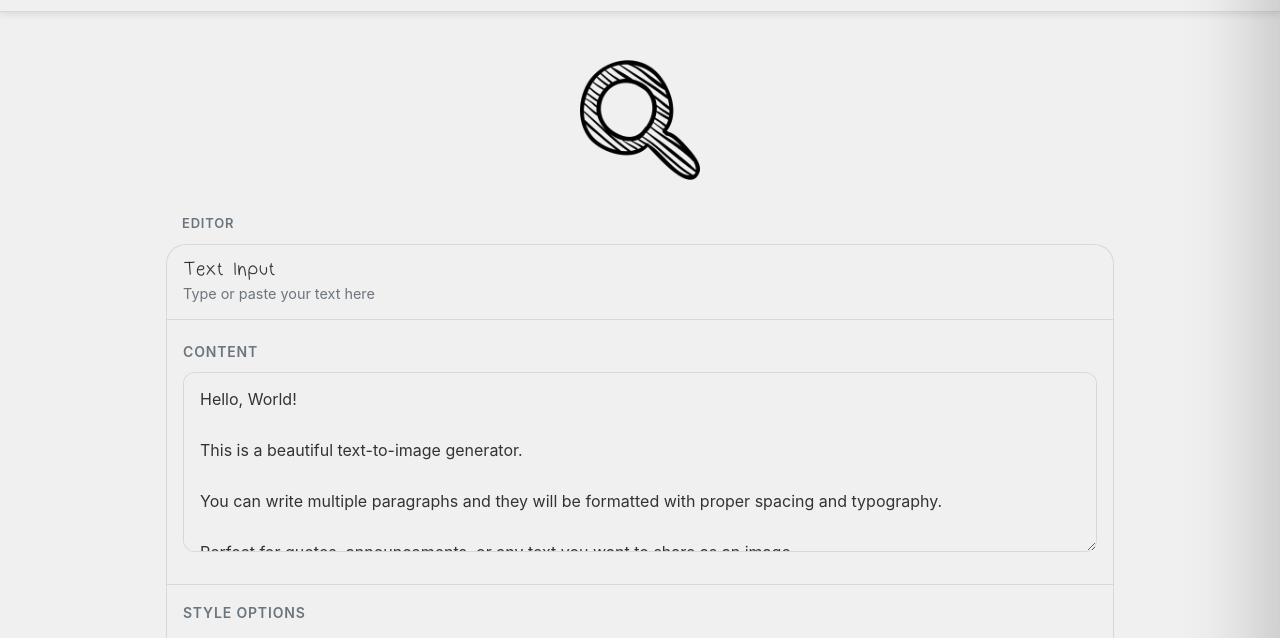
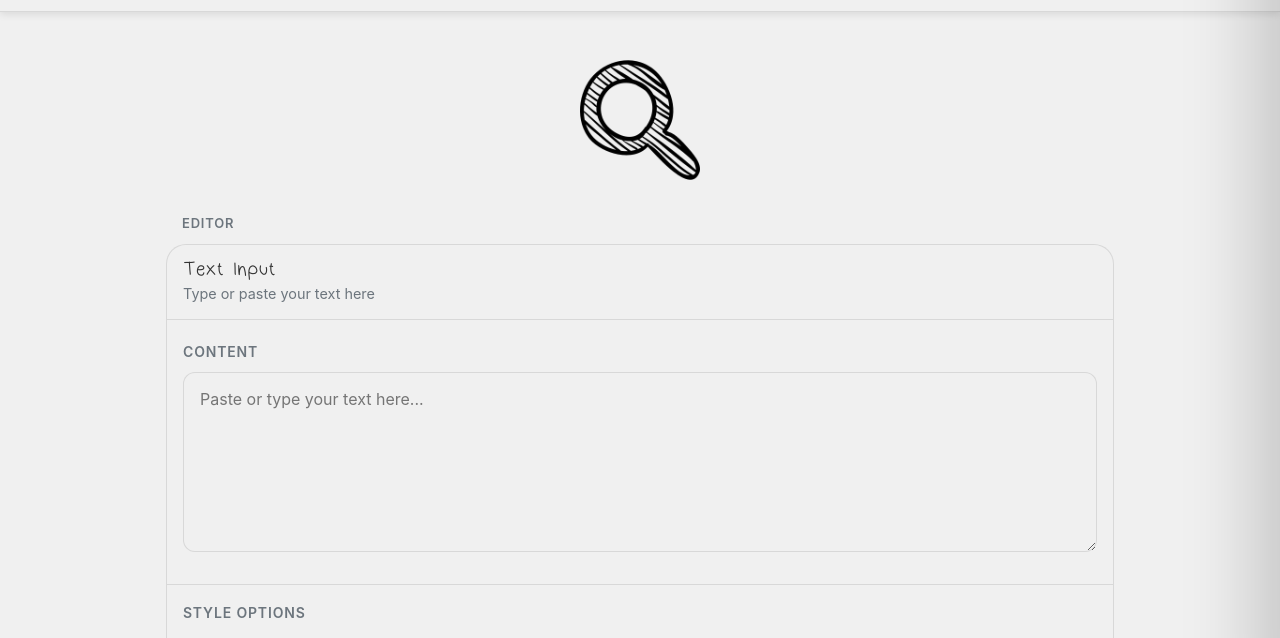
Before and after one commit to gradualevolution/texttoimage, a plain HTML site: page index.html in a window 1280 px wide. Shown: the part 86-724 px from the top of the page. Drawn offline with nearby package versions, Linux system fonts and the light colour scheme.

Commit message:
Update index.html

```diff
--- a/index.html
+++ b/index.html
@@ -7,7 +7,7 @@
     <meta name="apple-mobile-web-app-capable" content="yes">
     <meta name="apple-mobile-web-app-status-bar-style" content="default">
     <meta name="apple-mobile-web-app-title" content="Text to Image">
-    <meta name="description" content="Text to Image - Create beautiful images from your text.">
+    <meta name="description" content="">
   <link rel="icon" href="favicon.ico" type="image/x-icon" />
     <title>Text to Image</title>
     <link rel="stylesheet" href="https://cdnjs.cloudflare.com/ajax/libs/font-awesome/6.4.0/css/all.min.css">
@@ -1023,13 +1023,7 @@
                     <!-- Text Area -->
                     <div class="editor-body">
                         <label for="text-input">Content</label>
-                        <textarea id="text-input" placeholder="Paste or type your text here...">Hello, World!
-
-This is a beautiful text-to-image generator.
-
-You can write multiple paragraphs and they will be formatted with proper spacing and typography.
-
-Perfect for quotes, announcements, or any text you want to share as an image.</textarea>
+                        <textarea id="text-input" placeholder="Paste or type your text here..."></textarea>
                     </div>
 
                     <div class="list-divider"></div>
```
